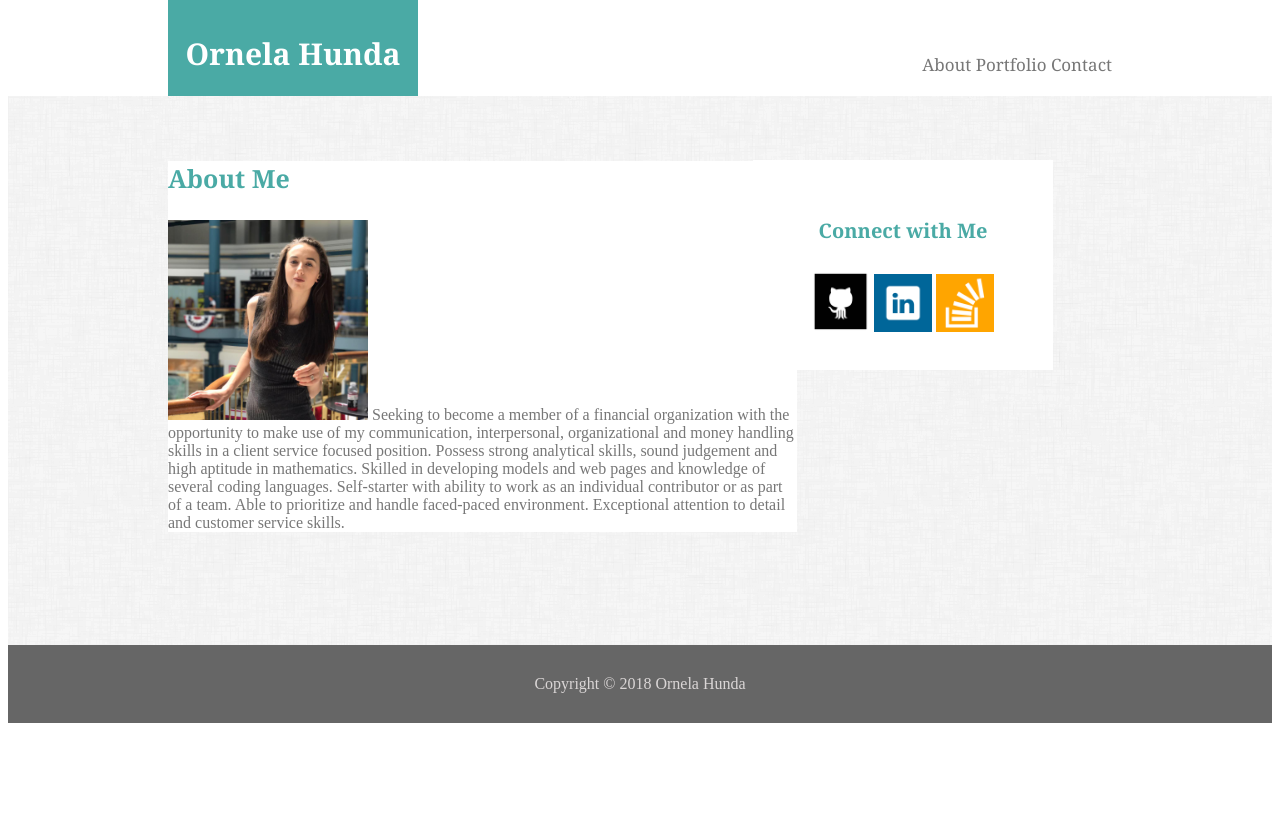
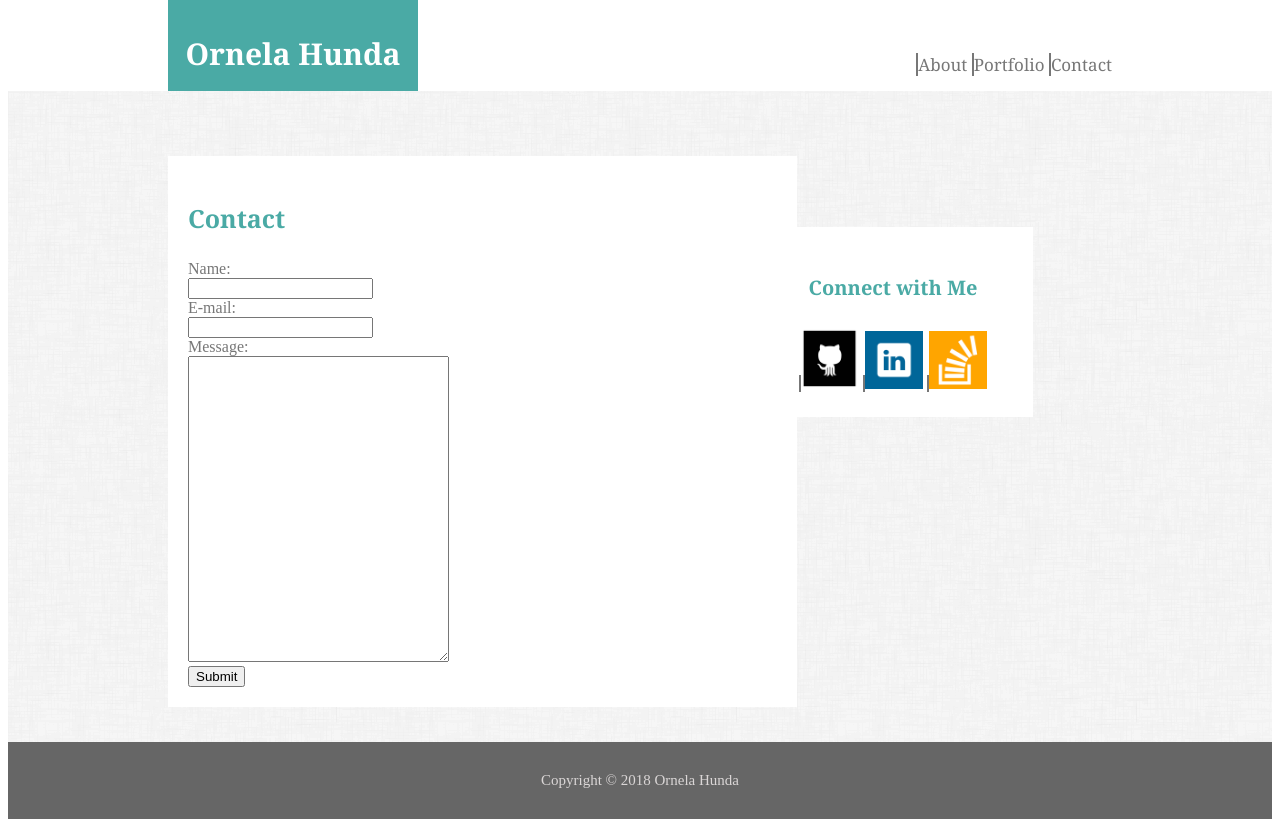
Before and after one commit to ornelahunda/Basic-Portfolio, a plain HTML site: page contact.html in a window 1280 px wide. Before the commit the page ends 800 px from the top, so only its background shows below. Drawn offline with Linux system fonts and the light colour scheme; files that its build step writes are made by us from their sources; files whose address does not match are found by name.

Commit message:
updating

```diff
--- a/assets/css/style.css
+++ b/assets/css/style.css
@@ -6,6 +6,7 @@ text-align-last: center;
 margin-top:-10px;
 margin-left: 160px;
 margin-right:383px;
+
 height: 85px;
 width: 230px;
 padding: 10px;
@@ -23,14 +24,18 @@ text-align: right;
     padding: 10px;
     margin-bottom: 50px;
     margin-top: -60px;
-margin-left:815px;
+margin-left:600px;
 margin-right: 150px;
 font-size: 17px;
 }
 
 a:link {
     text-decoration: none;
-    color: #777777;
+    color:#777777 ;
+    border-left: 1px solid #777777;
+    border-left-width: 2px;
+    border-right-width: 2px;
+
 }
 
 
@@ -44,7 +49,7 @@ a:link {
     box-sizing: border-box;
     border-bottom-color: #4aaaa5;
     border-bottom-width: 10px;
-  margin-top: -40px;
+  margin-top: -45px;
 
 
 }
@@ -63,8 +68,14 @@ h3{ color: #4aaaa5;
     margin-bottom: 40px;
     margin-right:450px;
     margin-left: 135px;
+      padding-top: 20px;
+       padding-right: 20px;
+        padding-bottom: 20px;
+        padding-left: 20px;
 
 }
+
+
 
 h4{
     color: #4aaaa5;
@@ -81,8 +92,12 @@ h4{
     height: 150px;
     padding: 30px;
     margin-left:720px;
-    margin-top: -412px;
-margin-bottom: 250px;
+    margin-top: -520px;
+margin-bottom: 300px;
+padding-top: 20px;
+padding-right: 20px;
+padding-bottom: 20px;
+padding-left: 20px;
 }
 
 
@@ -93,5 +108,5 @@ footer {
     background: #666666;
     text-align: center;
      color:#dad6d6;
-     text-size: 30px;
+     font-size: 15px;
   }
--- a/contact.html
+++ b/contact.html
@@ -26,19 +26,26 @@
 
  <div id="centerContent">
 <section id="centerLeft">
-  <h3>About Me</h3>
-<p>
-   <img src="/Users/ornelahunda/Basic-Portfolio/assets/images/oh.jpg"
-  alt="Ornela Hunda" height="200" width="200">
-   Seeking to become a member of a financial organization with the opportunity to make use of my communication,
-    interpersonal,
-    organizational and money handling skills in a client service focused position.
-     Possess strong analytical skills, sound judgement and high aptitude in mathematics.
-     Skilled in developing models and web pages and knowledge of several coding languages.
-      Self-starter with ability to work as an individual contributor or as part of a team.
-    Able to prioritize and handle faced-paced environment.
-     Exceptional attention to detail and customer service skills.
-</p>
+  <h3>Contact</h3>
+
+
+  <form action="/action_page.php" autocomplete="on">
+   Name:<br>
+    <input type="text" name="name" >
+    <br>
+  E-mail:<br>
+    <input type="email" name="email">
+    <br>
+    Message: <br>
+    <textarea name="message" rows="20" cols="30"></textarea>
+    <br>
+    <input type="submit" value="Submit">
+  </form>
+
+
+
+
+
 
 </section>
 
```
Also changed, not shown: index.html (+10 -14 lines).
